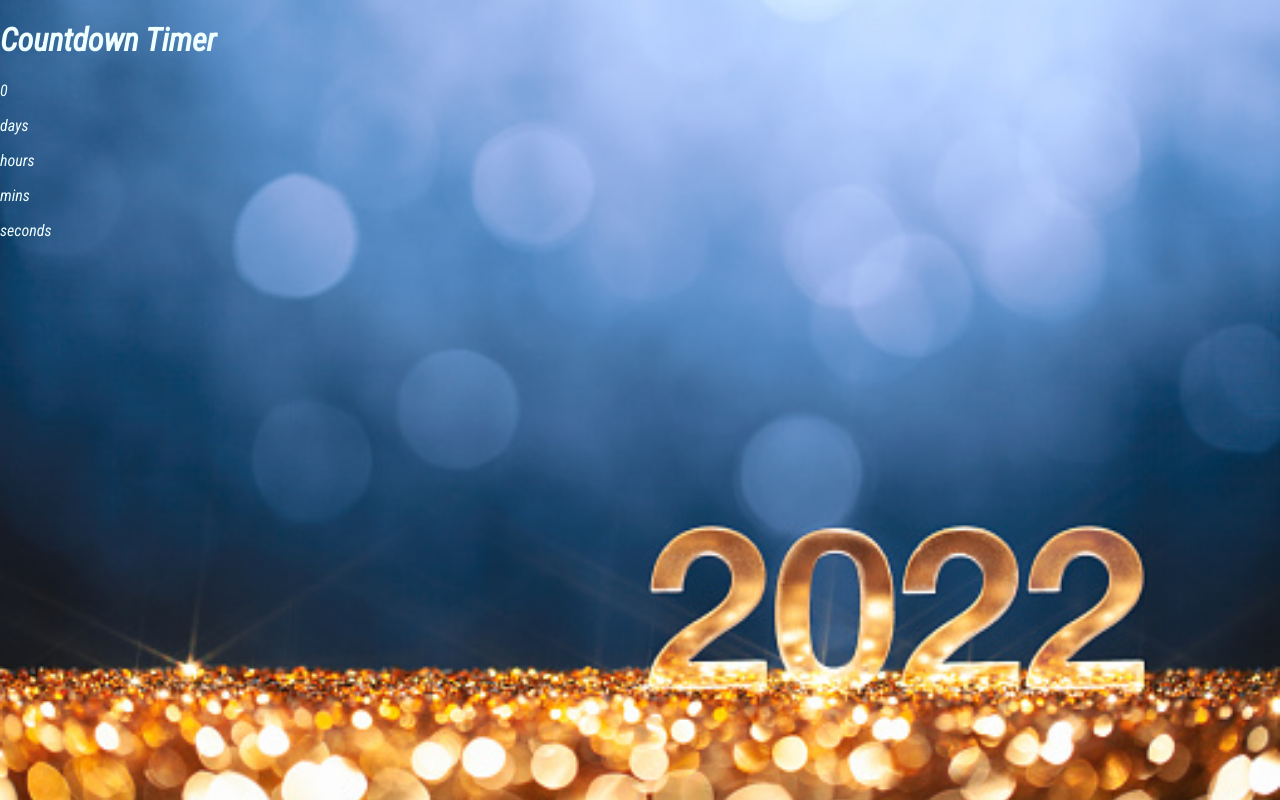
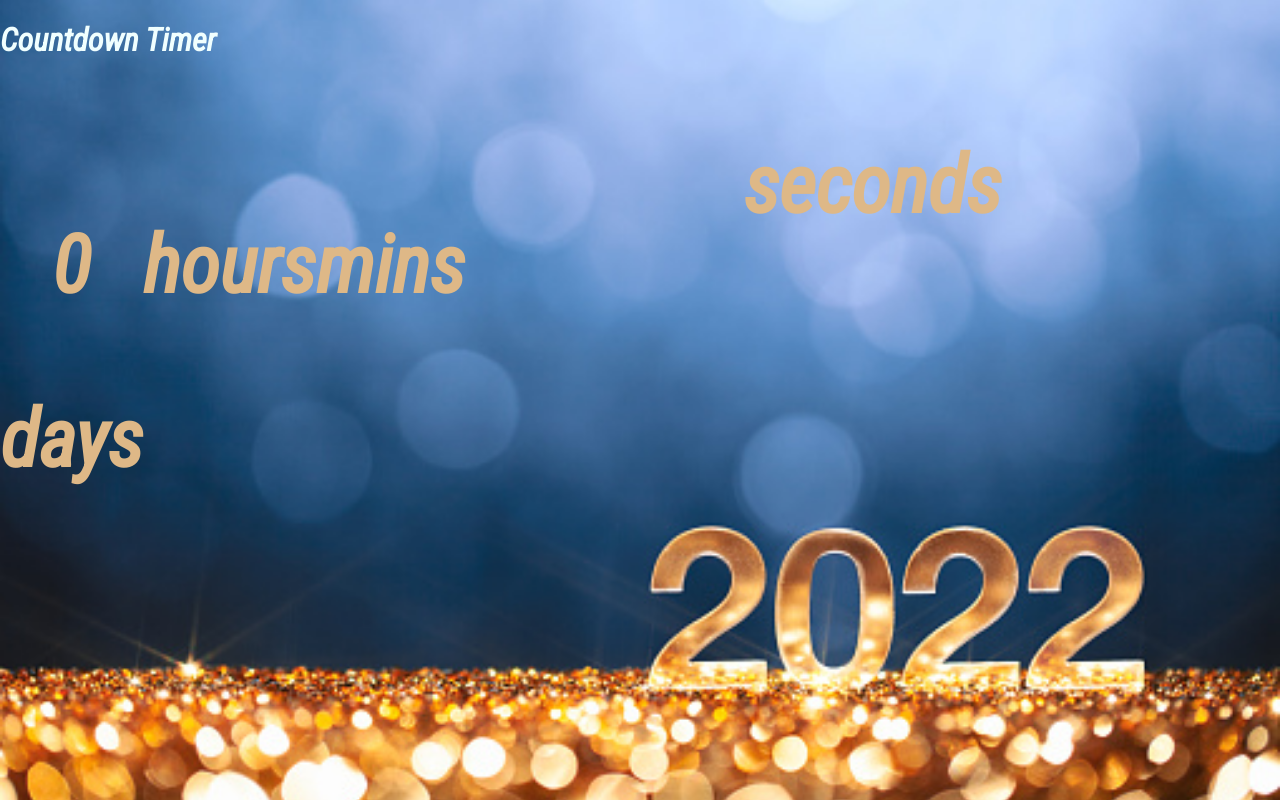
Before and after one commit to aneesh072/New-Year-Timer, a plain HTML site: page index.html in a window 1280 px wide. Drawn offline with Linux system fonts and the light colour scheme.

Commit message:
working on css for timer clock

```diff
--- a/style.css
+++ b/style.css
@@ -11,6 +11,44 @@ body{
     background-size: cover;
     background-position: centre center;
     color: azure;
+}
 
+.countdown-container{
+    color: burlywood;
+    font-weight: bold;
+    font-size: 80px;
+    margin: 0;
+    text-align: center;
+    display: block;
 
 }
+
+.days-c{
+    color: burlywood;
+    font-weight: bold;
+    font-size: 80px;
+    margin: 0;
+    text-align: center;
+    display: block;
+    float: left;
+}
+
+.hours-c{
+    color: burlywood;
+    font-weight: bold;
+    font-size: 80px;
+    margin: 0;
+    text-align: center;
+    display: block;
+    float: left;
+}
+
+.mins-c{
+    color: burlywood;
+    font-weight: bold;
+    font-size: 80px;
+    margin: 0;
+    text-align: center;
+    display: block;
+    float: left;
+}
```
